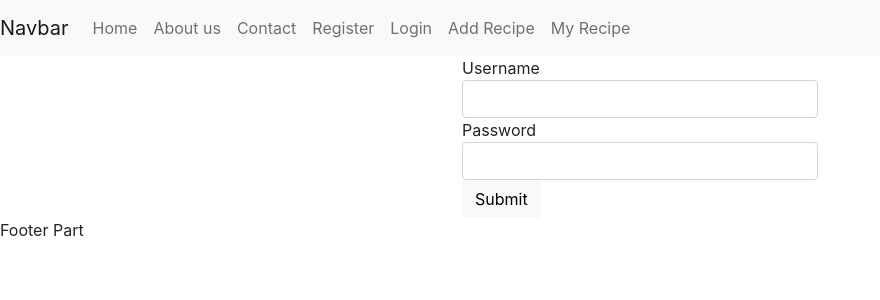
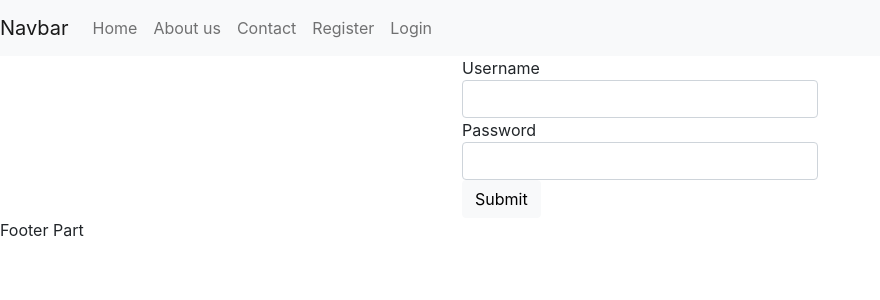
Before and after one commit to bishnusilwal/Recipe_Web_Frontend, a React (Create React App) app: page /login in a window 1280 px wide. Shown: the top 300 px of the page, without its empty margins (0-880 px from the left). Built offline with nearby package versions, Linux system fonts and the light colour scheme.

Commit message:
user can give rating and review of recipe

```diff
--- a/src/mycomponents/Header.js
+++ b/src/mycomponents/Header.js
@@ -2,21 +2,54 @@ import { Component } from "react/cjs/react.development";
 import {Link} from "react-router-dom";
 class Header extends Component{
     render(){
-        return(
-            <>
-            <div>
-                {/* <Link to="/">Home</Link>
-                <Link to="/about">About</Link>
-                <Link to="/contact">Contact</Link>
-                <Link to="/product/111">Product</Link>
-                <Link to="/register/">Register</Link> */}
-                <nav class="navbar navbar-expand-lg navbar-light bg-light">
-  <a class="navbar-brand" href="#">Navbar</a>
-  <button class="navbar-toggler" type="button" data-toggle="collapse" data-target="#navbarSupportedContent" aria-controls="navbarSupportedContent" aria-expanded="false" aria-label="Toggle navigation">
-    <span class="navbar-toggler-icon"></span>
-  </button>
 
-  <div class="collapse navbar-collapse" id="navbarSupportedContent">
+      const logout=()=>{
+        localStorage.clear();
+        window.location.replace('/');
+
+      }
+      var menu;
+      if(localStorage.getItem('token')){
+        menu=(
+          <div class="collapse navbar-collapse" id="navbarSupportedContent">
+    <ul class="navbar-nav mr-auto">
+      <li class="nav-item active">
+        <Link class="nav-link" to="/">Home </Link>
+      </li>
+
+      <li class="nav-item active">
+        <Link class="nav-link" to="/about">About us </Link>
+      </li>
+      <li class="nav-item active">
+        <Link class="nav-link" to="/contact">Contact </Link>
+      </li>
+
+      {/* <li class="nav-item active">
+        <Link class="nav-link" to="/register/"> Register</Link>
+      </li>
+      <li class="nav-item active">
+        <Link class="nav-link" to="/login">Login </Link>
+
+      </li> */}
+      <li class="nav-item active">
+        <Link class="nav-link" to="/addrecipe">Add Recipe </Link>
+      </li>
+      <li class="nav-item active">
+        <Link class="nav-link" to="/showrecipe">My Recipe </Link>
+      </li>
+
+      <li class="nav-item action">
+        <button onClick={logout}>Log out</button>
+      </li>
+    </ul>
+
+  </div>
+
+        )
+      }
+      else{
+        menu=(
+          <div class="collapse navbar-collapse" id="navbarSupportedContent">
     <ul class="navbar-nav mr-auto">
       <li class="nav-item active">
         <Link class="nav-link" to="/">Home </Link>
@@ -34,16 +67,33 @@ class Header extends Component{
       </li>
       <li class="nav-item active">
         <Link class="nav-link" to="/login">Login </Link>
+
       </li>
-      <li class="nav-item active">
-        <Link class="nav-link" to="/addrecipe">Add Recipe </Link>
-      </li>
-      <li class="nav-item active">
-        <Link class="nav-link" to="/showrecipe">My Recipe </Link>
-      </li>
+
     </ul>
 
   </div>
+        )
+      }
+
+
+
+        return(
+            <>
+            <div>
+                {/* <Link to="/">Home</Link>
+                <Link to="/about">About</Link>
+                <Link to="/contact">Contact</Link>
+                <Link to="/product/111">Product</Link>
+                <Link to="/register/">Register</Link> */}
+                <nav class="navbar navbar-expand-lg navbar-light bg-light">
+  <a class="navbar-brand" href="#">Navbar</a>
+  <button class="navbar-toggler" type="button" data-toggle="collapse" data-target="#navbarSupportedContent" aria-controls="navbarSupportedContent" aria-expanded="false" aria-label="Toggle navigation">
+    <span class="navbar-toggler-icon"></span>
+  </button>
+  {menu}
+
+
 </nav>
 
 
--- a/src/mycomponents/Login.js
+++ b/src/mycomponents/Login.js
@@ -17,6 +17,7 @@ const Login = ()=>{
             if(result11.data.token){
                 /// login success
                 localStorage.setItem('token', result11.data.token);
+                window.location.replace('/Showrecipe');
 
             }
             else{
```
